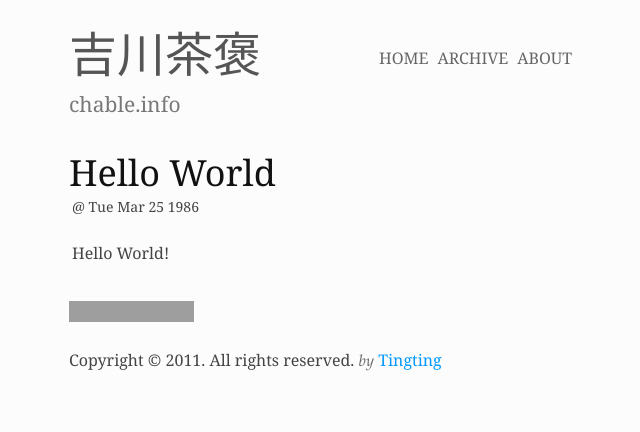
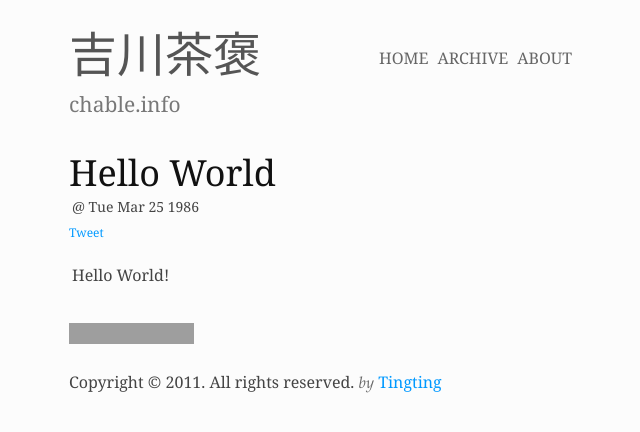
Before and after one commit to Tingtings/tingtings.github.com, a Jekyll site: the page built from _posts/1986-03-25-hello-world.md, in a window 1280 px wide. Shown: the top 432 px of the page, without its empty margins (91-731 px from the left). Built offline with Jekyll 4.4.1, drawn with Linux system fonts in a browser that asks for light colours; nearby versions of some CDN libraries; comment, search, counter and statistics services are not loaded; grey boxes are pictures that could not be loaded.

Commit message:
add tweet button

```diff
--- a/_assets/styles.sass
+++ b/_assets/styles.sass
@@ -13,6 +13,9 @@ $link-color: #666
 
 .date
   font-size: 14px
+
+.tweetbtn
+  margin-top: 10px
 
 a
   text-decoration: none
--- a/_layouts/post.html
+++ b/_layouts/post.html
@@ -6,6 +6,11 @@ layout: default
   <h2>{{page.title}}</h2>
 
   <div class="date">@ {{page.date | date: "%a %b %d %Y"}}</div>
+
+  <div class="tweetbtn">
+    <a href="https://twitter.com/share" class="twitter-share-button" data-count="horizontal" data-via="venustingting">Tweet</a>
+    <script type="text/javascript" src="//platform.twitter.com/widgets.js"></script>
+  </div>
 
   <div class="body">{{ content }}</div>
 
--- a/assets/styles.css
+++ b/assets/styles.css
@@ -6,6 +6,9 @@
 
 .date {
   font-size: 14px; }
+
+.tweetbtn {
+  margin-top: 10px; }
 
 a {
   text-decoration: none; }
```
